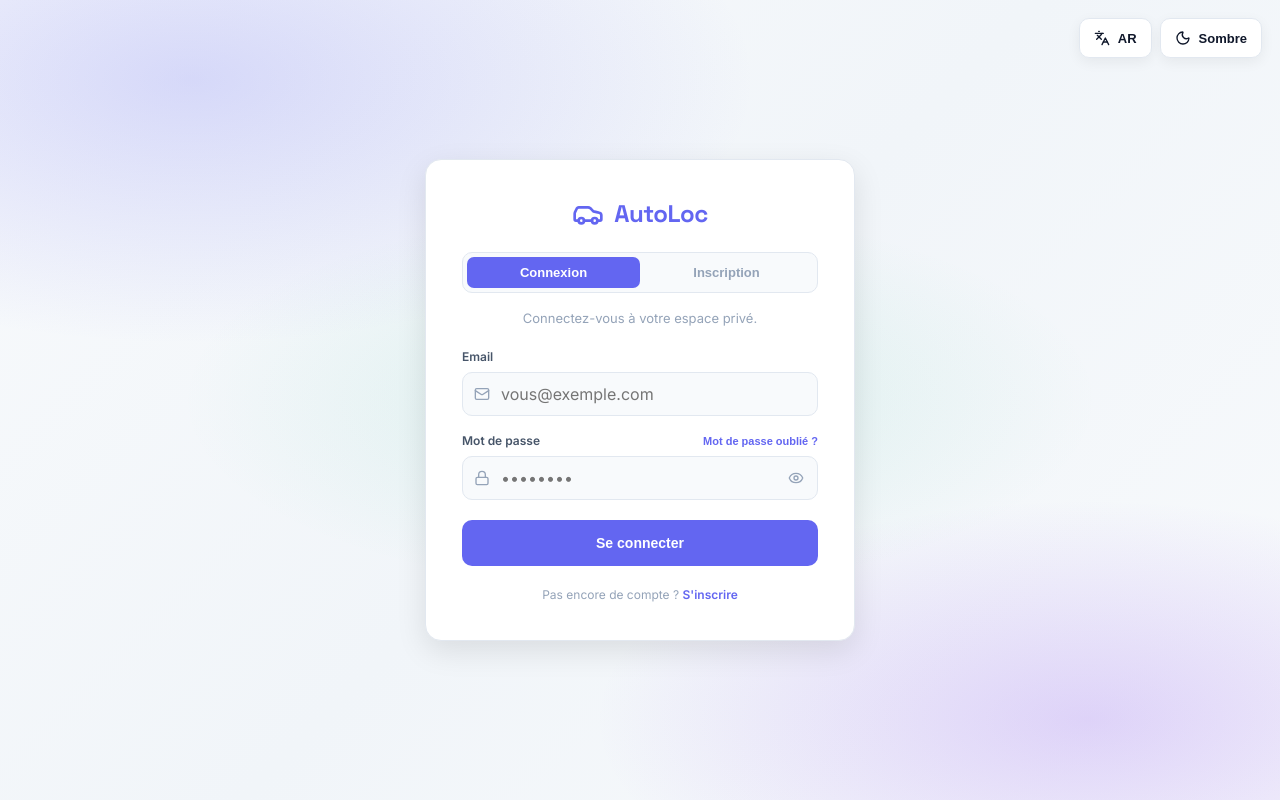
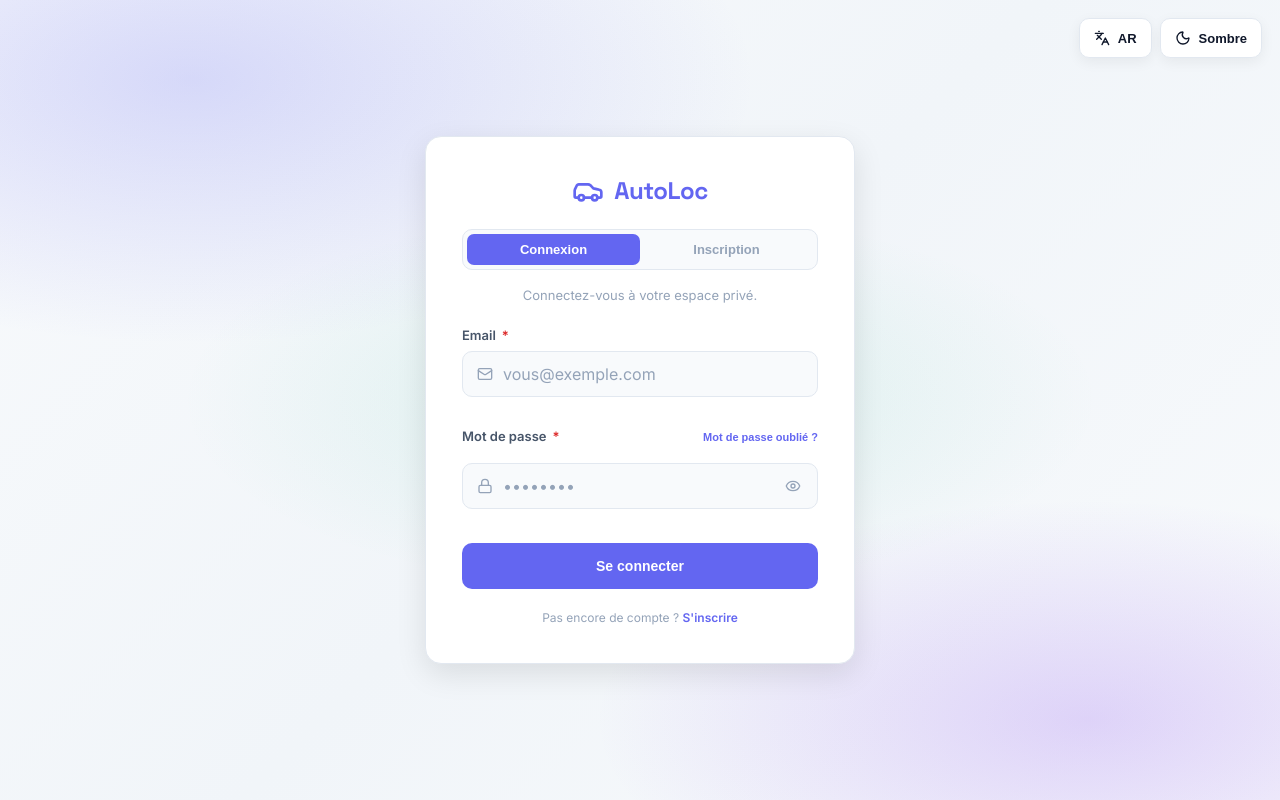
Before and after one commit to islam-ch001/autoloc, a React (Vite) app: page /login in a window 1280 px wide. Built offline with nearby package versions, Linux system fonts and the light colour scheme; no server answers.

Commit message:
feat(input): ValidatedInput style HeroUI InputGroup avec variantes success/error/warning + validation temps reel sur login/signup

```diff
--- /dev/null
+++ b/src/components/ValidatedInput.jsx
@@ -0,0 +1,88 @@
+import { forwardRef, useState } from 'react';
+import { Check, AlertCircle, AlertTriangle, Eye, EyeOff } from 'lucide-react';
+
+/**
+ * ValidatedInput — champ de saisie avec validation visuelle, style HeroUI InputGroup.
+ *
+ * Props principales :
+ *   - label (string)
+ *   - value, onChange, type, placeholder, etc. (props HTML standard)
+ *   - icon (ReactNode)        : icône à gauche
+ *   - validation              : 'success' | 'error' | 'warning' | null
+ *   - helperText (string)     : message sous le champ (couleur selon validation)
+ *   - description (string)    : texte de description neutre sous le champ
+ *   - required (boolean)
+ *   - showPasswordToggle      : ajoute le bouton œil pour les mots de passe
+ */
+const ValidatedInput = forwardRef(function ValidatedInput({
+  label,
+  icon,
+  validation,
+  helperText,
+  description,
+  required = false,
+  type = 'text',
+  showPasswordToggle = false,
+  className = '',
+  ...inputProps
+}, ref) {
+  const [revealed, setRevealed] = useState(false);
+  const realType = showPasswordToggle ? (revealed ? 'text' : 'password') : type;
+
+  const wrapClass = `vinput-wrap vinput-${validation || 'default'} ${className}`;
+
+  return (
+    <div className="vinput-group">
+      {label && (
+        <label className="vinput-label">
+          {label}{required && <span className="vinput-required">*</span>}
+        </label>
+      )}
+
+      <div className={wrapClass}>
+        {icon && <span className="vinput-icon-left">{icon}</span>}
+        <input
+          ref={ref}
+          type={realType}
+          className="vinput-field"
+          {...inputProps}
+          style={{ paddingLeft: icon ? 40 : 14, paddingRight: (showPasswordToggle || validation) ? 40 : 14, ...inputProps.style }}
+        />
+        {showPasswordToggle && (
+          <button
+            type="button"
+            className="vinput-icon-right vinput-eye"
+            onClick={() => setRevealed(r => !r)}
+            tabIndex={-1}
+            title={revealed ? 'Masquer' : 'Afficher'}
+          >
+            {revealed ? <EyeOff size={16} /> : <Eye size={16} />}
+          </button>
+        )}
+        {validation === 'success' && !showPasswordToggle && (
+          <span className="vinput-icon-right vinput-status success"><Check size={16} /></span>
+        )}
+        {validation === 'error' && !showPasswordToggle && (
+          <span className="vinput-icon-right vinput-status error"><AlertCircle size={16} /></span>
+        )}
+        {validation === 'warning' && !showPasswordToggle && (
+          <span className="vinput-icon-right vinput-status warning"><AlertTriangle size={16} /></span>
+        )}
+      </div>
+
+      {helperText && (
+        <p className={`vinput-helper vinput-helper-${validation || 'default'}`}>
+          {validation === 'success' && <Check size={12} />}
+          {validation === 'error' && <AlertCircle size={12} />}
+          {validation === 'warning' && <AlertTriangle size={12} />}
+          {helperText}
+        </p>
+      )}
+      {!helperText && description && (
+        <p className="vinput-description">{description}</p>
+      )}
+    </div>
+  );
+});
+
+export default ValidatedInput;
--- a/src/index.css
+++ b/src/index.css
@@ -1185,6 +1185,131 @@ html, body { max-width: 100vw; overflow-x: hidden; }
 img, video { max-width: 100%; height: auto; }
 
 /* ============================================================
+   ValidatedInput — style HeroUI InputGroup avec validation
+   ============================================================ */
+.vinput-group {
+  display: flex;
+  flex-direction: column;
+  gap: 6px;
+  margin-bottom: 14px;
+}
+.vinput-label {
+  font-size: 13px;
+  font-weight: 600;
+  color: var(--text-2);
+  display: flex;
+  align-items: center;
+  gap: 4px;
+}
+.vinput-required {
+  color: var(--danger);
+  margin-left: 2px;
+}
+.vinput-wrap {
+  position: relative;
+  display: flex;
+  align-items: center;
+  background: var(--bg);
+  border: 1.5px solid var(--border);
+  border-radius: 10px;
+  transition: all 0.18s ease;
+}
+.vinput-wrap:hover { border-color: var(--border-2); }
+.vinput-wrap:focus-within {
+  border-color: var(--primary);
+  background: var(--surface);
+  box-shadow: 0 0 0 3px rgba(99, 102, 241, 0.12);
+}
+.vinput-field {
+  flex: 1;
+  width: 100%;
+  height: 42px;
+  background: transparent;
+  border: none;
+  outline: none;
+  color: var(--text);
+  font-size: 14px;
+  font-family: inherit;
+}
+.vinput-field::placeholder { color: var(--text-3); }
+.vinput-icon-left {
+  position: absolute;
+  left: 14px;
+  display: flex;
+  align-items: center;
+  justify-content: center;
+  color: var(--text-3);
+  pointer-events: none;
+}
+.vinput-icon-right {
+  position: absolute;
+  right: 12px;
+  display: flex;
+  align-items: center;
+  justify-content: center;
+}
+.vinput-eye {
+  background: transparent;
+  border: none;
+  cursor: pointer;
+  color: var(--text-3);
+  padding: 4px;
+  border-radius: 4px;
+  transition: color 0.15s;
+}
+.vinput-eye:hover { color: var(--text); }
+
+/* === Validation states === */
+.vinput-success {
+  border-color: var(--success);
+  background: rgba(16, 185, 129, 0.04);
+}
+.vinput-success:focus-within {
+  border-color: var(--success);
+  box-shadow: 0 0 0 3px rgba(16, 185, 129, 0.15);
+}
+.vinput-status.success { color: var(--success); }
+
+.vinput-error {
+  border-color: var(--danger);
+  background: rgba(239, 68, 68, 0.04);
+}
+.vinput-error:focus-within {
+  border-color: var(--danger);
+  box-shadow: 0 0 0 3px rgba(239, 68, 68, 0.15);
+}
+.vinput-status.error { color: var(--danger); }
+
+.vinput-warning {
+  border-color: var(--warning);
+  background: rgba(245, 158, 11, 0.04);
+}
+.vinput-warning:focus-within {
+  border-color: var(--warning);
+  box-shadow: 0 0 0 3px rgba(245, 158, 11, 0.15);
+}
+.vinput-status.warning { color: var(--warning); }
+
+/* === Helper text === */
+.vinput-helper {
+  margin: 0;
+  font-size: 12px;
+  display: flex;
+  align-items: center;
+  gap: 6px;
+  line-height: 1.4;
+}
+.vinput-helper-success { color: var(--success); }
+.vinput-helper-error   { color: var(--danger); }
+.vinput-helper-warning { color: var(--warning); }
+.vinput-helper-default { color: var(--text-3); }
+.vinput-description {
+  margin: 0;
+  font-size: 12px;
+  color: var(--text-3);
+}
+
+/* ============================================================
    OTP Input — style HeroUI : 6 cases séparées
    ============================================================ */
 .otp-input-wrap {
--- a/src/pages/Login.jsx
+++ b/src/pages/Login.jsx
@@ -5,6 +5,7 @@ import { useAuth } from '../context/AuthContext';
 import { useT } from '../context/LanguageContext';
 import { useTheme } from '../context/ThemeContext';
 import OTPInput from '../components/OTPInput';
+import ValidatedInput from '../components/ValidatedInput';
 
 export default function Login() {
   const { login, signupRequest, signupVerify, signupResend, forgotPassword, resetPassword } = useAuth();
@@ -291,29 +292,43 @@ export default function Login() {
           </>
         ) : (
           <>
+            {/* Helpers de validation temps réel */}
+            {(() => {
+              const nameValid = !name ? null : (name.trim().length >= 2 ? 'success' : 'error');
+              const emailValid = !email ? null : (/^[A-Z0-9._%+-]+@[A-Z0-9.-]+\.[A-Z]{2,}$/i.test(email) ? 'success' : 'error');
+              const pwdValid = !password ? null : (isSignup ? (password.length >= 6 ? 'success' : 'error') : null);
+              const confirmValid = !confirmPassword ? null : (confirmPassword === password ? 'success' : 'error');
+              return (
+                <>
                   {isSignup && (
-              <div style={styles.field}>
-                <label style={styles.label}>{t('auth.name')}</label>
-                <div style={styles.inputWrap}>
-                  <User size={16} style={styles.icon} />
-                  <input type="text" required value={name} onChange={e => setName(e.target.value)}
-                    placeholder="Votre nom" style={styles.input} />
-                </div>
-              </div>
+                    <ValidatedInput
+                      label={t('auth.name')}
+                      required
+                      icon={<User size={16} />}
+                      value={name}
+                      onChange={e => setName(e.target.value)}
+                      placeholder="Votre nom"
+                      validation={nameValid}
+                      helperText={nameValid === 'error' ? 'Nom trop court (min. 2 caractères)' : ''}
+                    />
                   )}
 
-            <div style={styles.field}>
-              <label style={styles.label}>{t('auth.email')}</label>
-              <div style={styles.inputWrap}>
-                <Mail size={16} style={styles.icon} />
-                <input type="email" required value={email} onChange={e => setEmail(e.target.value)}
-                  placeholder="vous@exemple.com" style={styles.input} autoComplete="email" />
-              </div>
-            </div>
+                  <ValidatedInput
+                    label={t('auth.email')}
+                    required
+                    type="email"
+                    icon={<Mail size={16} />}
+                    value={email}
+                    onChange={e => setEmail(e.target.value)}
+                    placeholder="vous@exemple.com"
+                    autoComplete="email"
+                    validation={emailValid}
+                    helperText={emailValid === 'error' ? 'Format d\'email invalide' : ''}
+                  />
 
-            <div style={styles.field}>
+                  <div className="vinput-group" style={{ marginBottom: 0 }}>
                     <div style={{ display: 'flex', justifyContent: 'space-between', alignItems: 'baseline' }}>
-                <label style={styles.label}>{t('auth.password')}{isSignup && ' (min. 6 caractères)'}</label>
+                      <label className="vinput-label" style={{ marginBottom: 0 }}>{t('auth.password')}{isSignup && ' (min. 6 caractères)'}{<span className="vinput-required">*</span>}</label>
                       {!isSignup && (
                         <button type="button" onClick={() => { setMode('forgot'); setError(null); setSuccess(null); setPassword(''); }}
                           style={{ background: 'none', border: 'none', color: 'var(--primary)', cursor: 'pointer', fontSize: 11, fontWeight: 600, padding: 0 }}>
@@ -321,39 +336,36 @@ export default function Login() {
                         </button>
                       )}
                     </div>
-              <div style={styles.inputWrap}>
-                <Lock size={16} style={styles.icon} />
-                <input type={showPassword ? 'text' : 'password'} required minLength={isSignup ? 6 : undefined} value={password} onChange={e => setPassword(e.target.value)}
-                  placeholder="••••••••" style={{ ...styles.input, paddingRight: 40 }} autoComplete={isSignup ? 'new-password' : 'current-password'} />
-                <button type="button" onClick={() => setShowPassword(s => !s)}
-                  title={showPassword ? 'Masquer' : 'Afficher'}
-                  style={styles.eyeBtn}>
-                  {showPassword ? <EyeOff size={16} /> : <Eye size={16} />}
-                </button>
                   </div>
-            </div>
+                  <ValidatedInput
+                    icon={<Lock size={16} />}
+                    value={password}
+                    onChange={e => setPassword(e.target.value)}
+                    placeholder="••••••••"
+                    showPasswordToggle
+                    autoComplete={isSignup ? 'new-password' : 'current-password'}
+                    validation={pwdValid}
+                    helperText={pwdValid === 'error' ? 'Le mot de passe doit faire au moins 6 caractères' : (pwdValid === 'success' ? 'Mot de passe valide' : '')}
+                    style={{ minLength: isSignup ? 6 : undefined }}
+                  />
 
                   {isSignup && (
-              <div style={styles.field}>
-                <label style={styles.label}>Confirmer le mot de passe</label>
-                <div style={styles.inputWrap}>
-                  <Lock size={16} style={styles.icon} />
-                  <input type={showPassword ? 'text' : 'password'} required minLength={6} value={confirmPassword} onChange={e => setConfirmPassword(e.target.value)}
-                    placeholder="••••••••" style={{
-                      ...styles.input, paddingRight: 40,
-                      borderColor: confirmPassword && confirmPassword !== password ? 'rgba(239,68,68,0.5)' : (confirmPassword && confirmPassword === password ? 'rgba(16,185,129,0.5)' : undefined),
-                    }} autoComplete="new-password" />
-                  <button type="button" onClick={() => setShowPassword(s => !s)}
-                    title={showPassword ? 'Masquer' : 'Afficher'}
-                    style={styles.eyeBtn}>
-                    {showPassword ? <EyeOff size={16} /> : <Eye size={16} />}
-                  </button>
-                </div>
-                {confirmPassword && confirmPassword !== password && (
-                  <div style={{ fontSize: 11, color: 'var(--danger)', marginTop: 4 }}>Les mots de passe ne correspondent pas</div>
+                    <ValidatedInput
+                      label="Confirmer le mot de passe"
+                      required
+                      icon={<Lock size={16} />}
+                      value={confirmPassword}
+                      onChange={e => setConfirmPassword(e.target.value)}
+                      placeholder="••••••••"
+                      showPasswordToggle
+                      autoComplete="new-password"
+                      validation={confirmValid}
+                      helperText={confirmValid === 'error' ? 'Les mots de passe ne correspondent pas' : (confirmValid === 'success' ? 'Les mots de passe correspondent' : '')}
+                    />
                   )}
-              </div>
-            )}
+                </>
+              );
+            })()}
 
             {error && <div style={styles.error}>{error}</div>}
 
```
Lines whose indentation alone changed are shown as unchanged.
